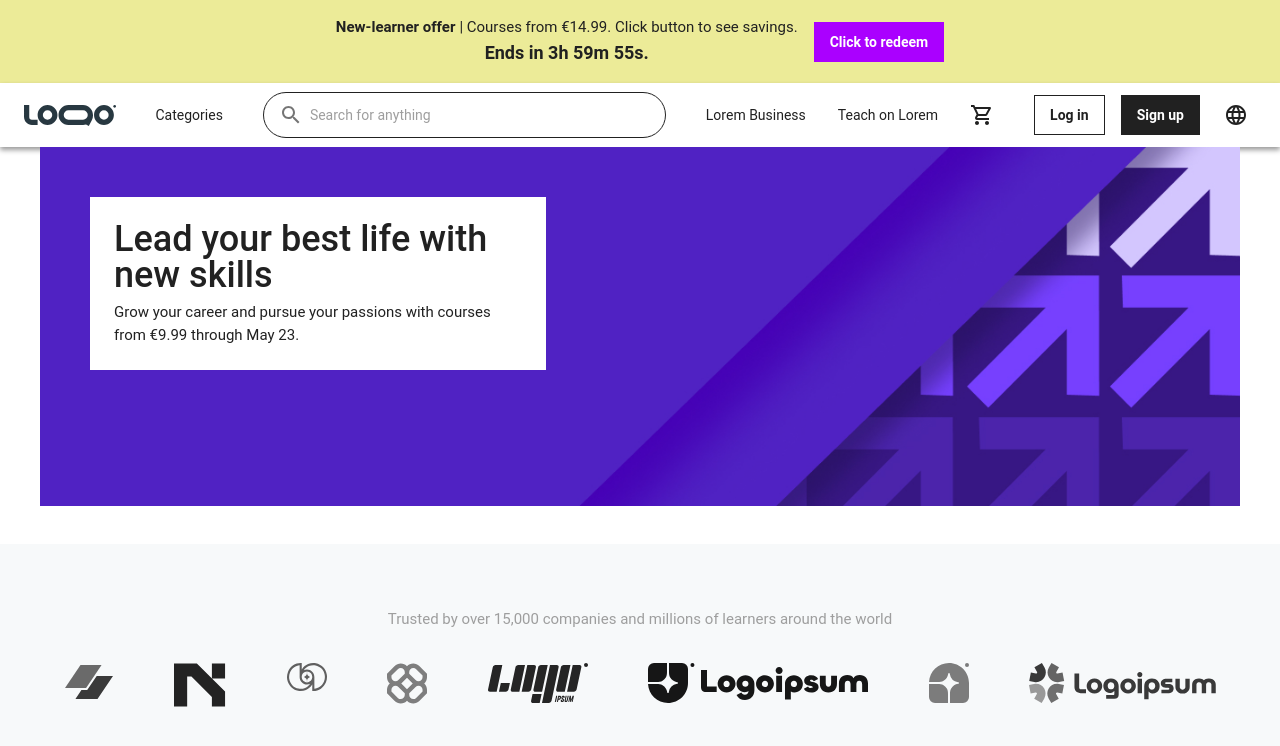
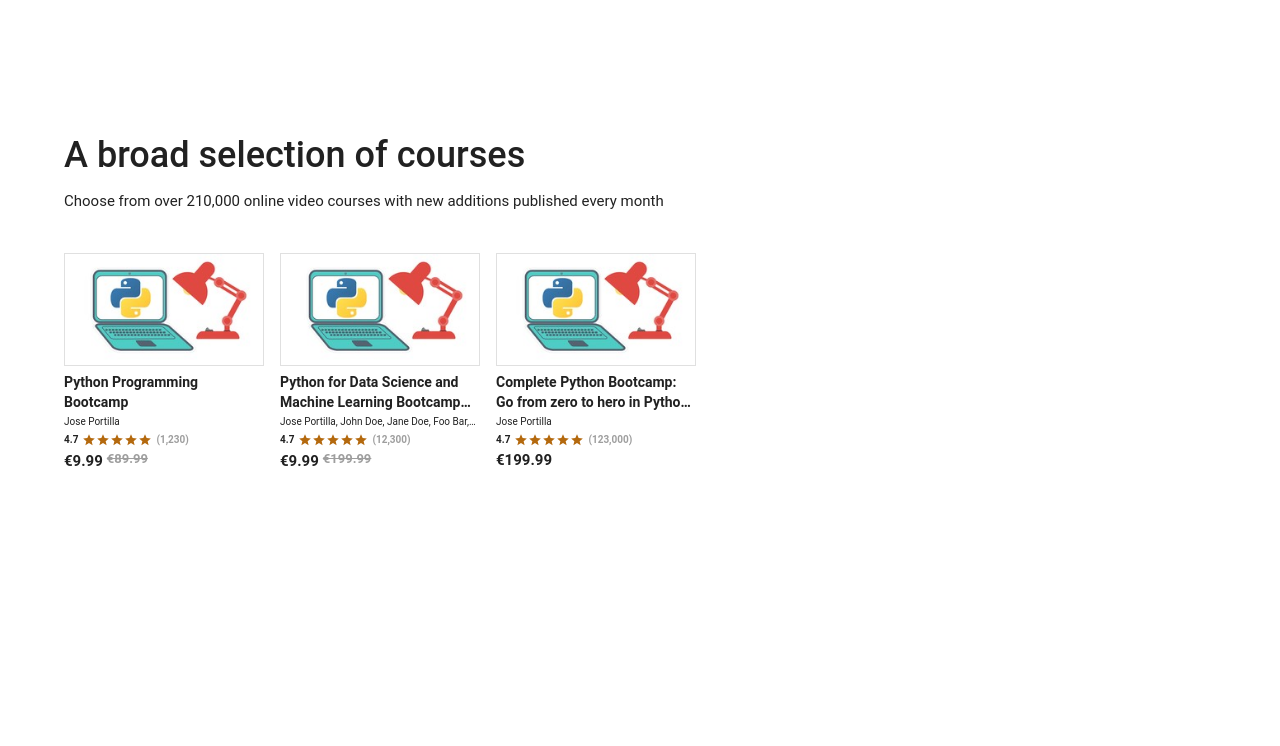
Before and after one commit to tuheli/video-course-platform, a React app: page / in a window 1280 px wide. Shown: the top 746 px of the page. Built offline with nearby package versions, Linux system fonts and the light colour scheme; the HTML template or start-up script is replaced by a standard one.

Commit message:
Working on broad courses selection

```diff
--- /dev/null
+++ b/src/components/broad-courses-selection/BroadCoursesSelection.tsx
@@ -0,0 +1,45 @@
+import { Container, Stack, Typography } from '@mui/material';
+import { broadCoursesSelectionData } from './broadCoursesSelectionData';
+import { BroadCoursesSelectionItem } from './BroadCoursesSelectionItem';
+
+// NOTE: Margin top is for developing. Remove it later.
+
+export const BroadCoursesSelection = () => {
+  const courseItems = broadCoursesSelectionData[0].items;
+
+  return (
+    <Container
+      sx={{
+        mt: 16,
+      }}
+    >
+      <Stack
+        sx={{
+          flexDirection: 'column',
+        }}
+      >
+        <Typography variant="h4">A broad selection of courses</Typography>
+        <Typography
+          variant="body1"
+          sx={{
+            py: 1,
+            mb: 4,
+          }}
+        >
+          Choose from over 210,000 online video courses with new additions
+          published every month
+        </Typography>
+        <Stack
+          sx={{
+            flexDirection: 'row',
+            gap: 2,
+          }}
+        >
+          <BroadCoursesSelectionItem courseItem={courseItems[0]} />
+          <BroadCoursesSelectionItem courseItem={courseItems[1]} />
+          <BroadCoursesSelectionItem courseItem={courseItems[2]} />
+        </Stack>
+      </Stack>
+    </Container>
+  );
+};
--- /dev/null
+++ b/src/components/broad-courses-selection/BroadCoursesSelectionItem.tsx
@@ -0,0 +1,99 @@
+import { type CourseItem } from './broadCoursesSelectionData';
+import { Box, Stack, Typography } from '@mui/material';
+import { LineClampedTypography } from './LineClampedTypography';
+import { StarRating } from './StarRating';
+import { DiscountedPrice } from './DiscountedPrice';
+import { significantDigitFormatter } from './numberFormatters';
+import { NormalPrice } from './NormalPrice';
+
+interface BroadCoursesSelectionItemProps {
+  courseItem: CourseItem;
+}
+
+export const BroadCoursesSelectionItem = ({
+  courseItem,
+}: BroadCoursesSelectionItemProps) => {
+  const formattedRatingCount = significantDigitFormatter.format(
+    courseItem.ratingCount
+  );
+  const isDiscounted = courseItem.priceEur < courseItem.listPrice;
+
+  return (
+    <Box
+      sx={{
+        width: 200,
+      }}
+    >
+      <img
+        src={courseItem.thumbnailUrl}
+        alt="Course image"
+        style={{
+          objectFit: 'contain',
+          width: '100%',
+          height: 'auto',
+          border: '1px solid #e0e0e0',
+        }}
+      />
+      <Stack
+        sx={{
+          flexDirection: 'column',
+          gap: 0.2,
+        }}
+      >
+        <LineClampedTypography
+          variant="body2"
+          maxLines={2}
+          sx={{
+            fontWeight: 600,
+            fontSize: 14,
+          }}
+        >
+          {courseItem.title}
+        </LineClampedTypography>
+        <LineClampedTypography
+          maxLines={1}
+          variant="caption"
+          sx={{
+            fontSize: 10,
+          }}
+        >
+          {courseItem.creatorNames.join(', ')}
+        </LineClampedTypography>
+        <Stack
+          sx={{
+            flexDirection: 'row',
+            alignItems: 'center',
+            gap: 0.5,
+          }}
+        >
+          <Typography
+            sx={{
+              fontSize: 10,
+              fontWeight: 600,
+            }}
+          >
+            {courseItem.rating.toFixed(1)}
+          </Typography>
+          <StarRating rating={courseItem.rating} starSize={14} />
+          <Typography
+            sx={{
+              fontSize: 10,
+              fontWeight: 600,
+              color: 'text.secondary',
+            }}
+          >
+            ({formattedRatingCount})
+          </Typography>
+        </Stack>
+        {isDiscounted ? (
+          <DiscountedPrice
+            price={courseItem.priceEur}
+            listPrice={courseItem.listPrice}
+          />
+        ) : (
+          <NormalPrice price={courseItem.priceEur} />
+        )}
+      </Stack>
+    </Box>
+  );
+};
--- /dev/null
+++ b/src/components/broad-courses-selection/DiscountedPrice.tsx
@@ -0,0 +1,42 @@
+import { Stack, Typography } from '@mui/material';
+import { currencyFormatter } from './numberFormatters';
+import { coursePriceFontSize } from './common';
+
+interface DiscountedPriceProps {
+  price: number;
+  listPrice: number;
+}
+
+export const DiscountedPrice = ({ price, listPrice }: DiscountedPriceProps) => {
+  const formattedPrice = currencyFormatter.format(price);
+  const formattedListPrice = currencyFormatter.format(listPrice);
+
+  return (
+    <Stack
+      sx={{
+        flexDirection: 'row',
+        gap: 0.5,
+      }}
+    >
+      <Typography
+        sx={{
+          fontSize: coursePriceFontSize,
+          fontWeight: 600,
+          mt: 0.2,
+        }}
+      >
+        {formattedPrice}
+      </Typography>
+      <Typography
+        sx={{
+          fontSize: coursePriceFontSize - 2,
+          fontWeight: 600,
+          color: 'text.secondary',
+          textDecoration: 'line-through',
+        }}
+      >
+        {formattedListPrice}
+      </Typography>
+    </Stack>
+  );
+};
--- /dev/null
+++ b/src/components/broad-courses-selection/LineClampedTypography.tsx
@@ -0,0 +1,30 @@
+import { SxProps, Typography, TypographyOwnProps } from '@mui/material';
+
+interface LineClampedTypographyProps {
+  children: React.ReactNode;
+  maxLines: number;
+  sx?: SxProps;
+  variant?: TypographyOwnProps['variant'];
+}
+
+export const LineClampedTypography = ({
+  children,
+  maxLines,
+  variant,
+  sx,
+}: LineClampedTypographyProps) => {
+  return (
+    <Typography
+      variant={variant}
+      sx={{
+        ...sx,
+        overflow: 'hidden',
+        display: '-webkit-box',
+        WebkitBoxOrient: 'vertical',
+        WebkitLineClamp: maxLines,
+      }}
+    >
+      {children}
+    </Typography>
+  );
+};
--- /dev/null
+++ b/src/components/broad-courses-selection/NormalPrice.tsx
@@ -0,0 +1,22 @@
+import { Typography } from '@mui/material';
+import { currencyFormatter } from './numberFormatters';
+import { coursePriceFontSize } from './common';
+
+interface NormalPriceProps {
+  price: number;
+}
+
+export const NormalPrice = ({ price }: NormalPriceProps) => {
+  const formattedPrice = currencyFormatter.format(price);
+
+  return (
+    <Typography
+      sx={{
+        fontSize: coursePriceFontSize,
+        fontWeight: 600,
+      }}
+    >
+      {formattedPrice}
+    </Typography>
+  );
+};
--- /dev/null
+++ b/src/components/broad-courses-selection/Star.tsx
@@ -0,0 +1,46 @@
+import StarIcon from '@mui/icons-material/Star';
+import StarHalfIcon from '@mui/icons-material/StarHalf';
+import StarBorderIcon from '@mui/icons-material/StarBorder';
+
+interface StarProps {
+  fillAmount: number;
+  iconSize: number;
+}
+
+const starColor = 'rgb(180, 105, 14)';
+
+export const Star = ({ fillAmount, iconSize }: StarProps) => {
+  if (fillAmount < 0.2) {
+    return (
+      <StarBorderIcon
+        sx={{
+          color: starColor,
+          width: iconSize,
+          height: iconSize,
+        }}
+      />
+    );
+  }
+
+  if (fillAmount >= 0.2 && fillAmount <= 0.7) {
+    return (
+      <StarHalfIcon
+        sx={{
+          color: starColor,
+          width: iconSize,
+          height: iconSize,
+        }}
+      />
+    );
+  }
+
+  return (
+    <StarIcon
+      sx={{
+        color: starColor,
+        width: iconSize,
+        height: iconSize,
+      }}
+    />
+  );
+};
--- /dev/null
+++ b/src/components/broad-courses-selection/StarRating.tsx
@@ -0,0 +1,29 @@
+import { Stack } from '@mui/material';
+import { Star } from './Star';
+
+interface StarRatingProps {
+  rating: number;
+  starSize: number;
+}
+
+export const StarRating = ({ rating, starSize }: StarRatingProps) => {
+  const maxStars = 5;
+  const starComponents = [];
+
+  for (let i = 0; i < maxStars; i++) {
+    const fillAmount = rating - i;
+    starComponents.push(
+      <Star key={i} fillAmount={fillAmount} iconSize={starSize} />
+    );
+  }
+
+  return (
+    <Stack
+      sx={{
+        flexDirection: 'row',
+      }}
+    >
+      {starComponents}
+    </Stack>
+  );
+};
--- /dev/null
+++ b/src/components/broad-courses-selection/broadCoursesSelectionData.ts
@@ -0,0 +1,85 @@
+export interface CourseItem {
+  title: string;
+  thumbnailUrl: string;
+  creatorNames: string[];
+  rating: number;
+  ratingCount: number;
+  listPrice: number;
+  priceEur: number;
+  isBestseller: boolean;
+}
+
+interface CourseCategory {
+  title: string;
+  items: CourseItem[];
+}
+
+export const broadCoursesSelectionData: CourseCategory[] = [
+  {
+    title: 'Python',
+    items: [
+      {
+        title: 'Python Programming Bootcamp',
+        thumbnailUrl: '/course-images/course-image-1.jpg',
+        creatorNames: ['Jose Portilla'],
+        rating: 4.7,
+        ratingCount: 1234,
+        listPrice: 89.99,
+        priceEur: 9.99,
+        isBestseller: false,
+      },
+      {
+        title:
+          'Python for Data Science and Machine Learning Bootcamp Long Text to Test Overflowing Title',
+        thumbnailUrl: '/course-images/course-image-1.jpg',
+        creatorNames: [
+          'Jose Portilla',
+          'John Doe',
+          'Jane Doe',
+          'Foo Bar',
+          'Baz Qux',
+        ],
+        rating: 4.7,
+        ratingCount: 12345,
+        listPrice: 199.99,
+        priceEur: 9.99,
+        isBestseller: true,
+      },
+      {
+        title: 'Complete Python Bootcamp: Go from zero to hero in Python 3',
+        thumbnailUrl: '/course-images/course-image-1.jpg',
+        creatorNames: ['Jose Portilla'],
+        rating: 4.7,
+        ratingCount: 123456,
+        listPrice: 199.99,
+        priceEur: 199.99,
+        isBestseller: true,
+      },
+    ],
+  },
+  {
+    title: 'Excel',
+    items: [
+      {
+        title: 'Microsoft Excel - Excel from Beginner to Advanced',
+        thumbnailUrl: '/course-images/course-image-1.jpg',
+        creatorNames: ['Kyle Pew'],
+        rating: 4.7,
+        ratingCount: 12345,
+        listPrice: 199.99,
+        priceEur: 9.99,
+        isBestseller: true,
+      },
+      {
+        title: 'Microsoft Excel - Advanced Excel Formulas & Functions',
+        thumbnailUrl: '/course-images/course-image-1.jpg',
+        creatorNames: ['Kyle Pew'],
+        rating: 4.7,
+        ratingCount: 12345,
+        listPrice: 199.99,
+        priceEur: 9.99,
+        isBestseller: true,
+      },
+    ],
+  },
+];
--- /dev/null
+++ b/src/components/broad-courses-selection/common.ts
@@ -0,0 +1 @@
+export const coursePriceFontSize = 15;
--- /dev/null
+++ b/src/components/broad-courses-selection/numberFormatters.ts
@@ -0,0 +1,11 @@
+const locale = 'en-US';
+const currency = 'EUR';
+
+export const currencyFormatter = new Intl.NumberFormat(locale, {
+  style: 'currency',
+  currency: currency,
+});
+
+export const significantDigitFormatter = new Intl.NumberFormat(locale, {
+  maximumSignificantDigits: 3,
+});
--- a/src/components/landing-page/LandingPage.tsx
+++ b/src/components/landing-page/LandingPage.tsx
@@ -2,8 +2,11 @@ import { Box } from '@mui/material';
 import AppAppBar from '../appbar/AppAppBar';
 import { HeroBanner } from '../hero-banner/HeroBanner';
 import { TrustedByCompaniesLogos } from '../trusted-by-companies-logos/TrustedByCompaniesLogos';
+import { BroadCoursesSelection } from '../broad-courses-selection/BroadCoursesSelection';
 
 const LandingPage = () => {
+  return <BroadCoursesSelection />;
+
   return (
     <>
       <AppAppBar />
```
